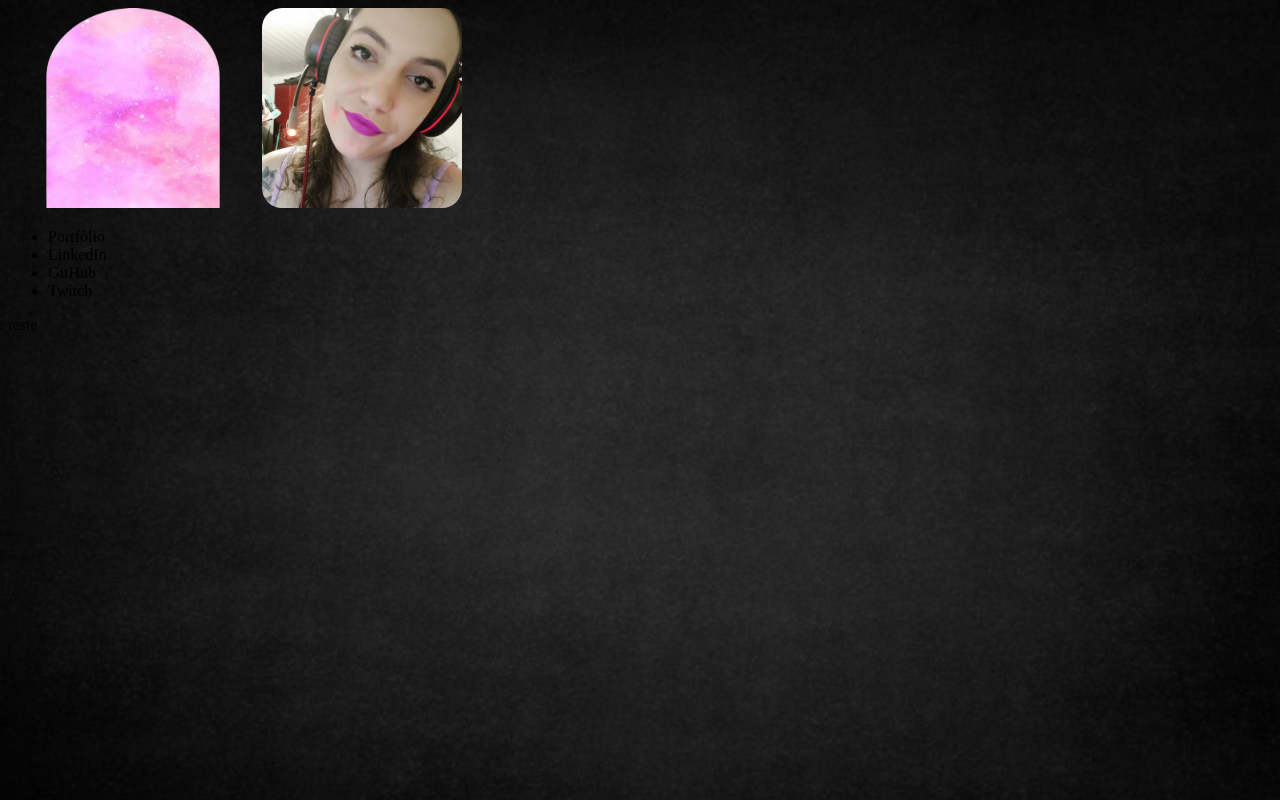
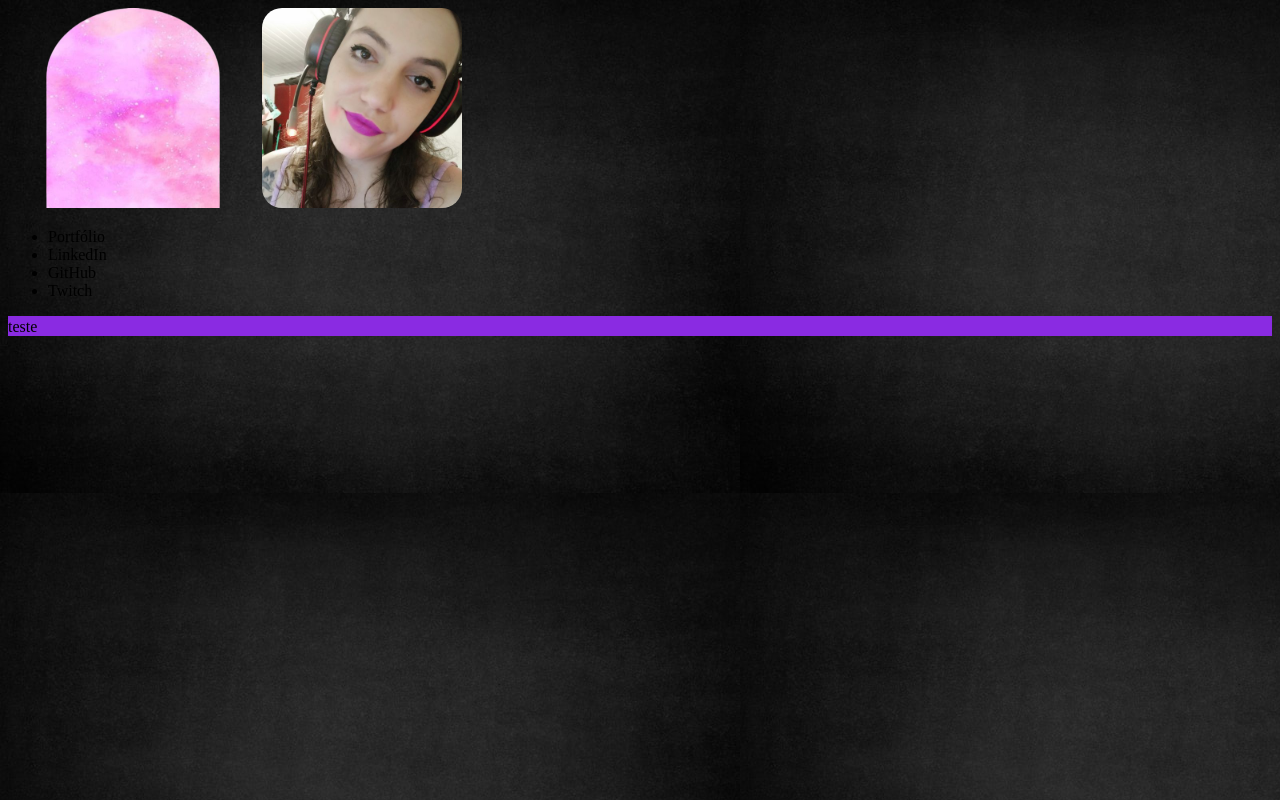
Before and after one commit to FranFlowerz/FFLinks, a plain HTML site: page index.html in a window 1280 px wide. Drawn offline with Linux system fonts and the light colour scheme.

Commit message:
Alteração na imagem de background

```diff
--- a/style.css
+++ b/style.css
@@ -1,6 +1,7 @@
-* {
-    background: #110f0f url(img/fundo.jpg) no-repeat right top fixed;
-    background-size: cover;
+* {}
+
+body {
+    background-image: url(img/fundo.jpg);
 }
 
 #fundo-rosa {
@@ -16,4 +17,5 @@
 footer {
     height: 20px;
     background-color: blueviolet;
+    align-content: flex-end;
 }
```
